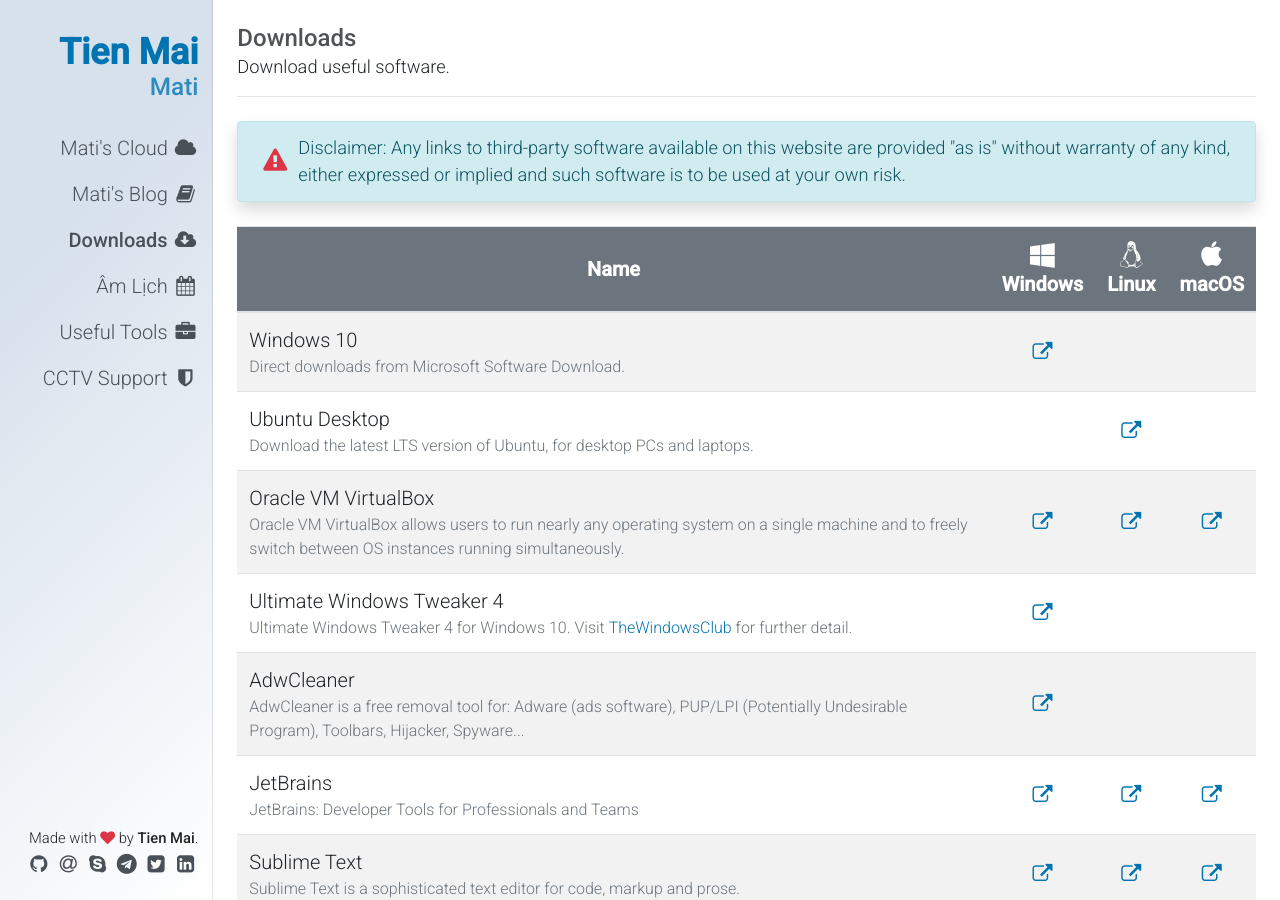
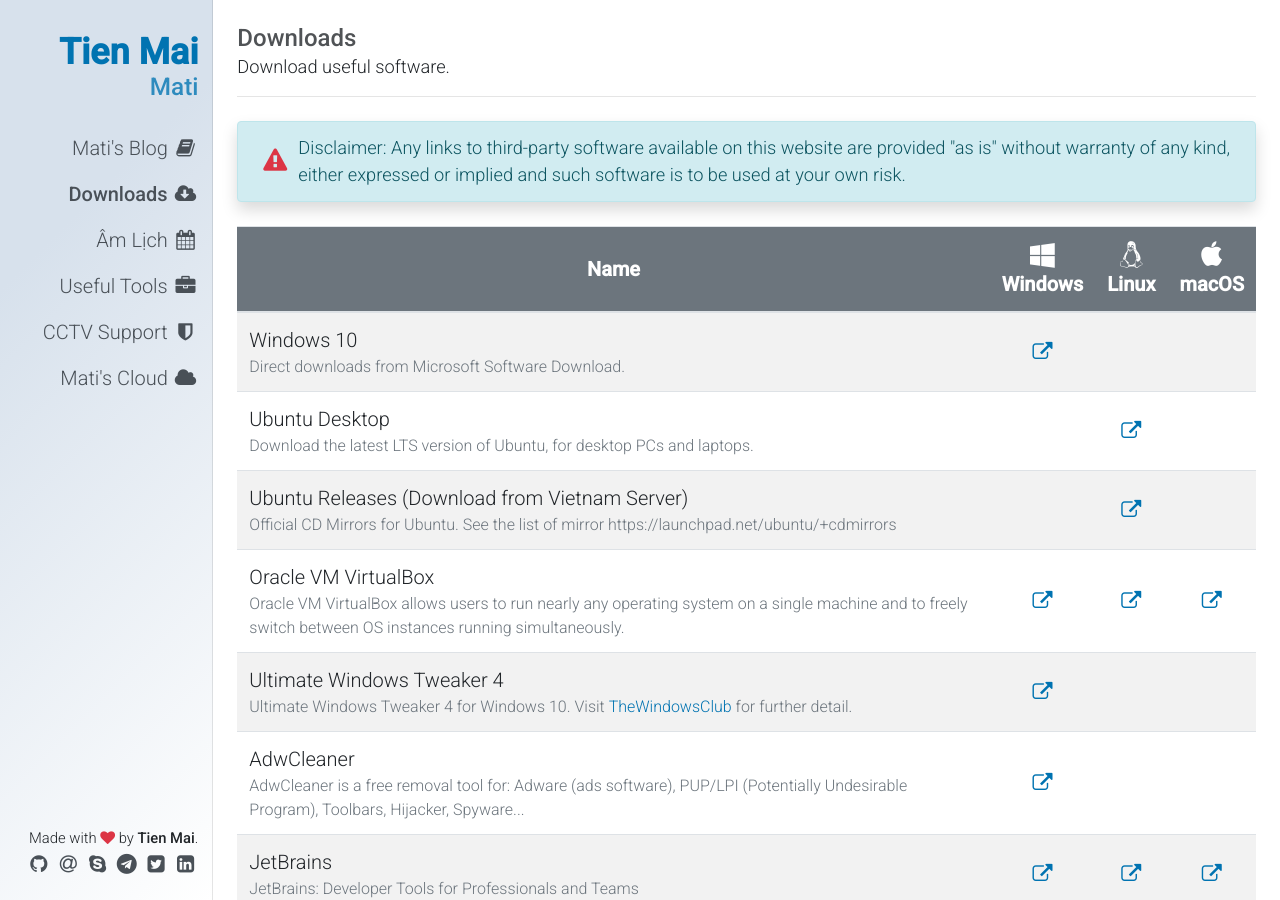
Before and after one commit to matidev/mati-vn, a Jekyll site: the page built from downloads.html, in a window 1280 px wide and 900 px high. Built offline with Jekyll 4.4.1, drawn with Linux system fonts in a browser that asks for light colours; comment, search, counter and statistics services are not loaded.

Commit message:
minor changes

```diff
--- a/_data/downloads.yml
+++ b/_data/downloads.yml
@@ -8,6 +8,12 @@
   description: Download the latest LTS version of Ubuntu, for desktop PCs and laptops.
   windows:
   linux: https://www.ubuntu.com/download/desktop
+  macos:
+
+- name: Ubuntu Releases (Download from Vietnam Server)
+  description: Official CD Mirrors for Ubuntu. See the list of mirror https://launchpad.net/ubuntu/+cdmirrors
+  windows:
+  linux: https://mirror.bizflycloud.vn/ubuntu-releases/
   macos:
 
 - name: Oracle VM VirtualBox
```
Also changed, not shown: _data/navigation.yml (+5 -5 lines).
